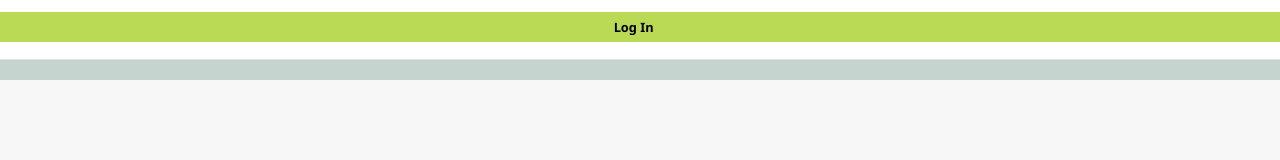
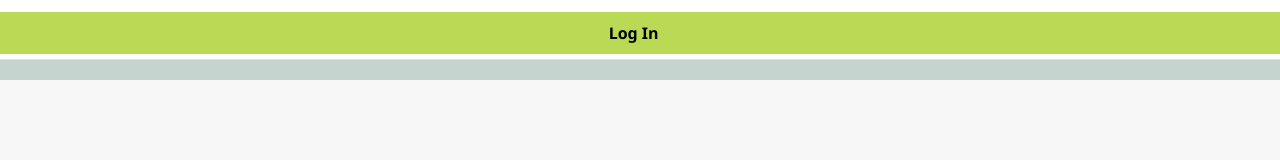
Before and after one commit to arustogi/slidevoxfrontend, a React (Vite) app: page / in a window 1280 px wide. Shown: the top 160 px of the page. Built offline with nearby package versions, Linux system fonts and the light colour scheme; what aws-amplify would draw is missing.

Commit message:
updated login

```diff
--- a/src/Home.css
+++ b/src/Home.css
@@ -74,6 +74,22 @@ body {
 }
 
 .primary-btn:hover {
+  background-color: #c8ce59;
+}
+
+.login-btn {
+  background-color: #bada55;
+  color: black;
+  font-weight: bold;
+  font-size: 1rem;
+  padding: 10px 18px;
+  border: none;
+  border-radius: 8px;
+  cursor: pointer;
+  transition: background-color 0.3s ease;
+}
+
+.login-btn:hover {
   background-color: #c8ce59;
 }
 
```
